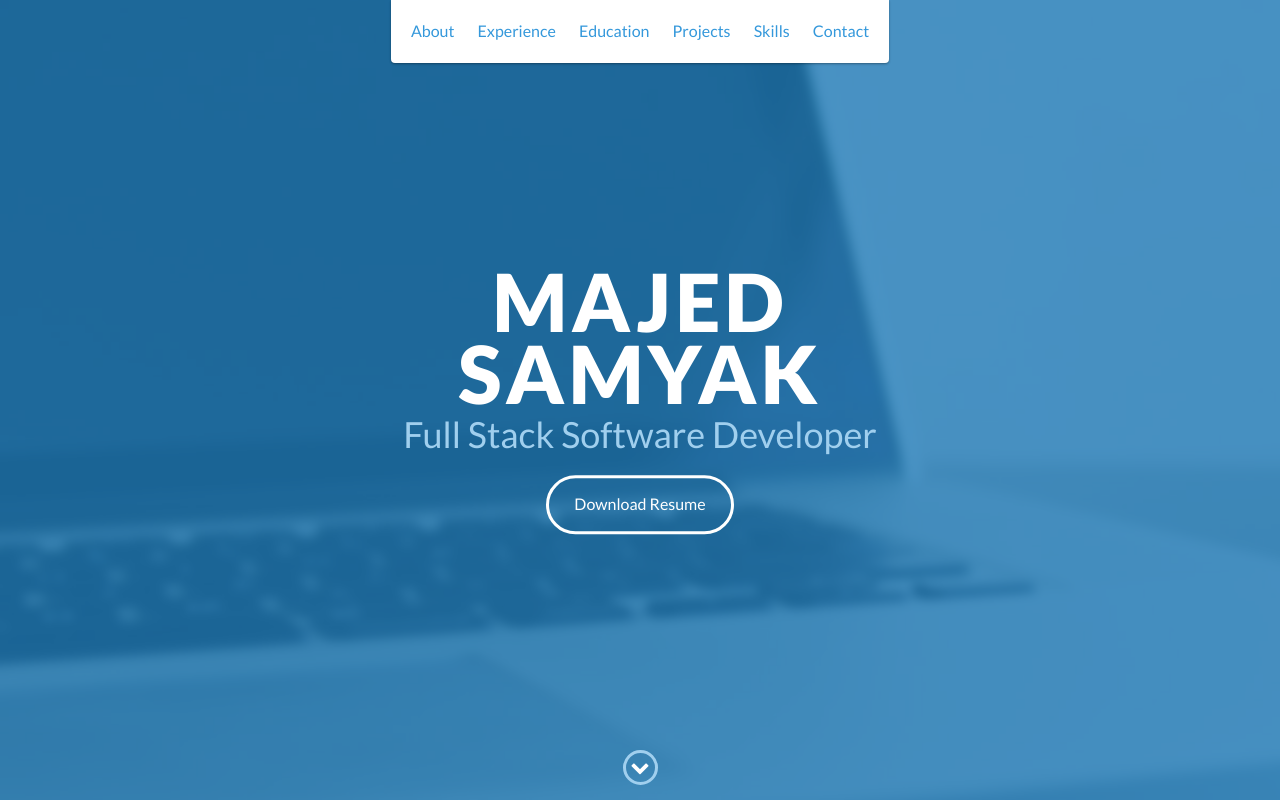
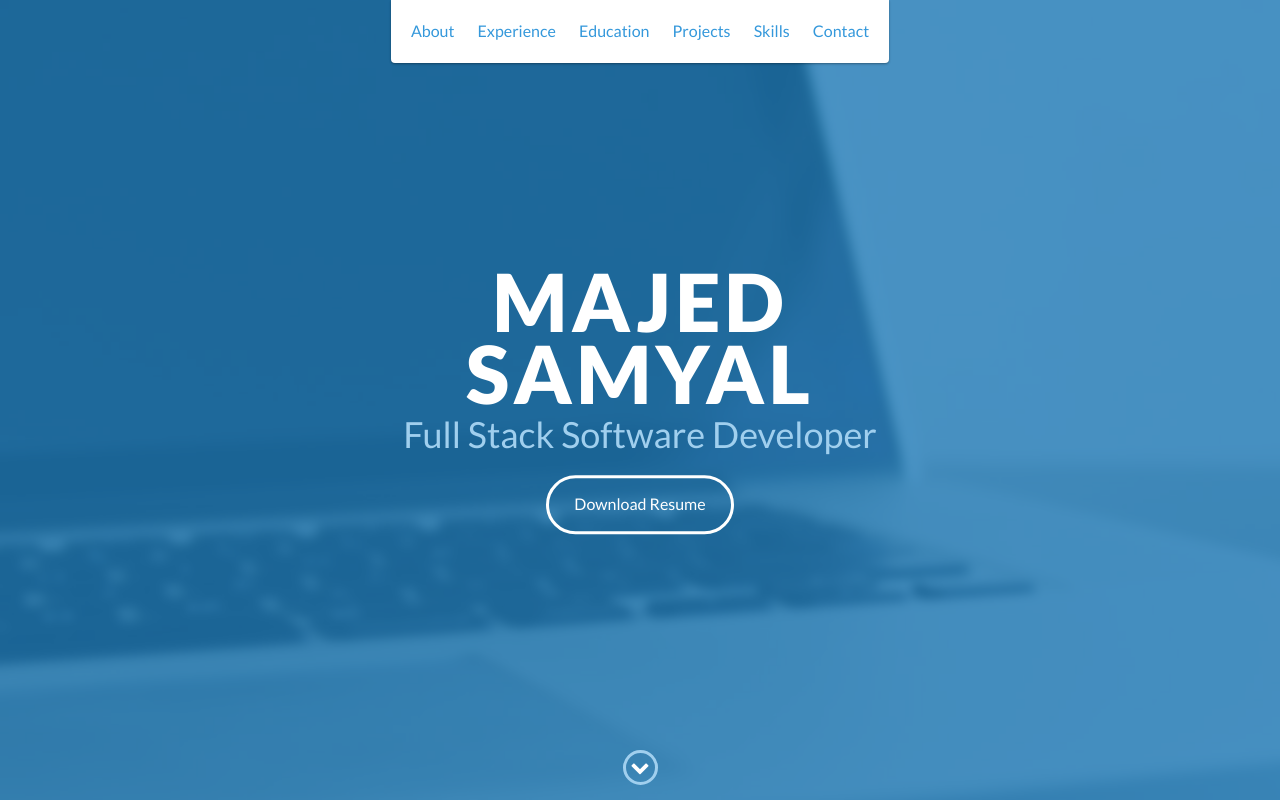
Before and after one commit to majedsamyal/majedsamyal.github.io, a website: page index.html in a window 1280 px wide. Shown: the top 800 px of the page. Drawn offline with nearby package versions, Linux system fonts and the light colour scheme.

Commit message:
spell correction

```diff
--- a/index.html
+++ b/index.html
@@ -48,7 +48,7 @@
 
     <div id="lead">
         <div id="lead-content">
-            <h1>Majed Samyak</h1>
+            <h1>Majed Samyal</h1>
             <h2>Full Stack Software Developer</h2>
             <a href="#" class="btn-rounded-white">Download Resume</a>
         </div>
```
